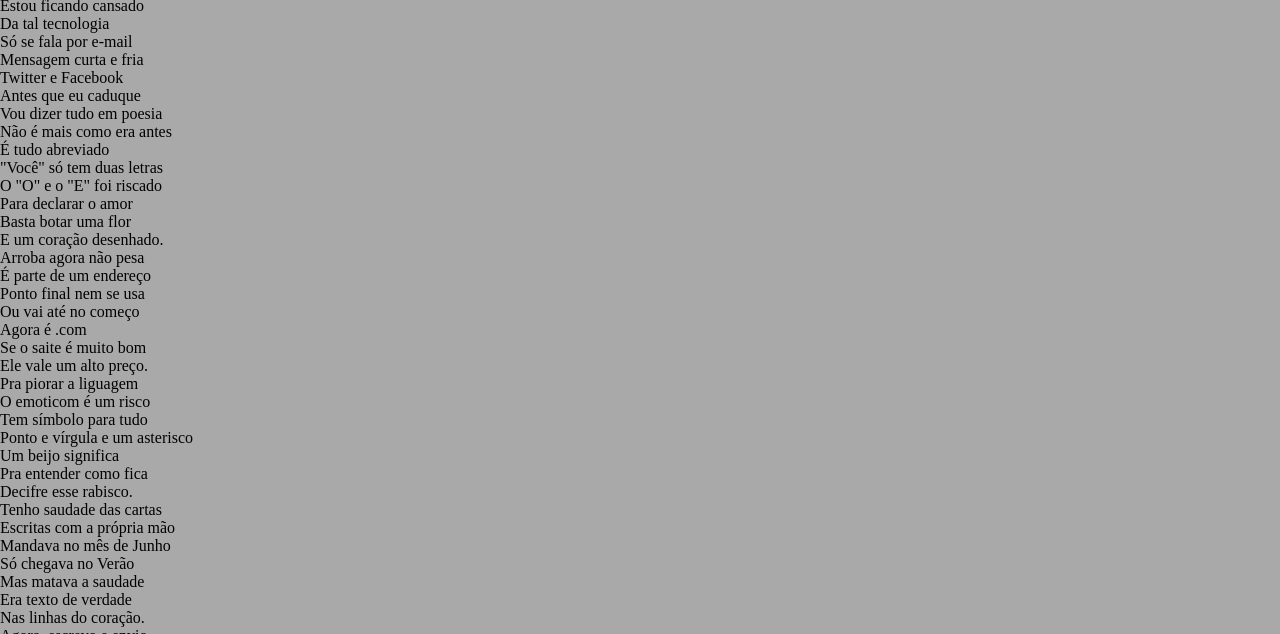
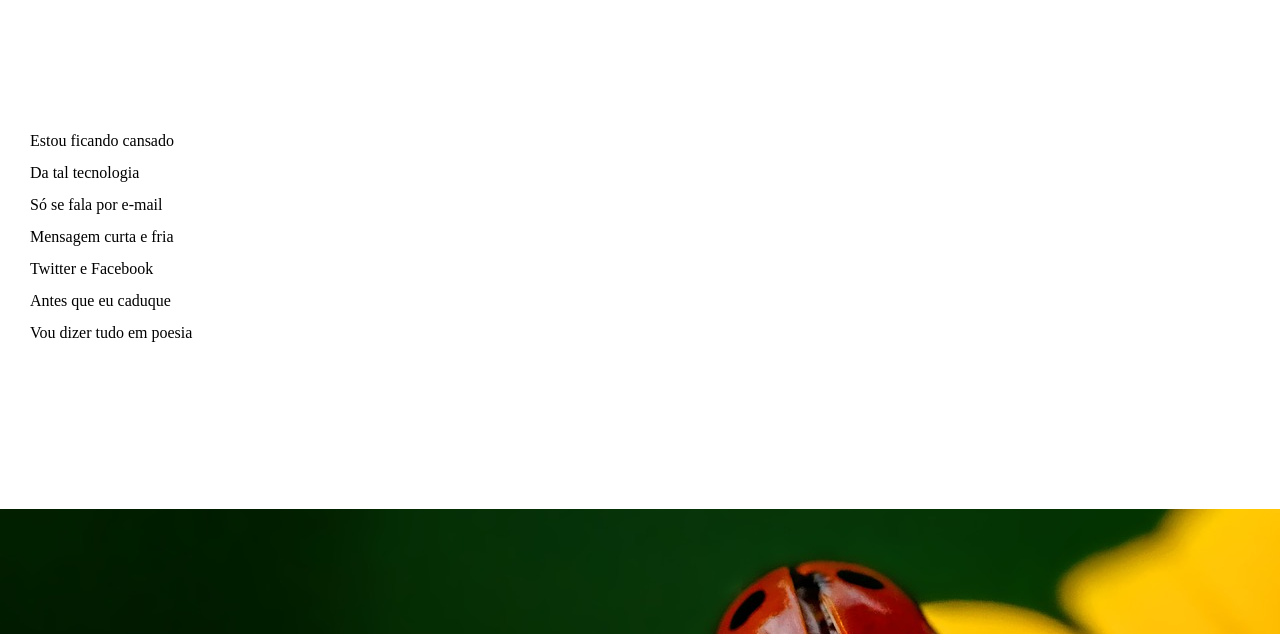
Before and after one commit to RuiPGonc/desafio_cap.19, a plain HTML site: page index.html in a window 1280 px wide. Shown: the part 158-792 px from the top of the page. Drawn offline with Linux system fonts and the light colour scheme.

Commit message:
finalizado

```diff
--- a/Style.css
+++ b/Style.css
@@ -16,6 +16,7 @@ header{
 header>h1{
     padding-top: 50px;
     font-variant: small-caps;
+    font-size: 10vm;
 }
 header > p{
     padding-bottom: 50px;
@@ -28,7 +29,36 @@ a{
 a:hover{
     text-decoration: underline;
 }
+section{
+    padding-top:10% ;
+    padding-bottom: 10%;
+    line-height: 2em;
+    padding-left: 30px;
+    font-size: 4.5vm;
+}
+section >p{
+    padding-bottom: 2em;
+}
 section.normal{
     background-color: white;
     color: black;
 }
+section.imagem{
+    background-color: rgb(35, 34, 34);
+    color: white;
+}
+#img_A{
+    background: black url("imagens/background001.jpg") center center no-repeat fixed;
+    background-attachment: fixed;
+    box-shadow: inset 6px 6px 13px opx rgba(0, 0, 0, 0.705);
+}
+#img_B{
+    background: black url("imagens/background002.jpg") center center no-repeat fixed;
+    background-attachment: fixed;
+    box-shadow: inset 6px 6px 13px opx rgba(0, 0, 0, 0.705);
+}
+section.imagem > p{
+    background-color: rgba(0, 0, 0, 0.114);
+    display: inline-block;
+    padding: 10px;
+}
--- a/index.html
+++ b/index.html
@@ -18,7 +18,7 @@
         </p>
     </header>
 
-<section classe="normal">
+<section class="normal">
     <p>
     Estou ficando cansado<br>
     Da tal tecnologia <br>
@@ -30,7 +30,7 @@
     </p>
 </section>
 
-<section classe="imagem">
+<section class="imagem" id="img_A">
     <p>
         Não é mais como era antes<br>
         É tudo abreviado<br>
@@ -42,7 +42,7 @@
     </p>
 </section>
 
-<section classe="normal">
+<section class="normal">
     <p>
         Arroba agora não pesa<br>
         É parte de um endereço<br>
@@ -65,7 +65,7 @@
     </p>
 </section>
 
-<section classe="imagem">
+<section class="imagem" id="img_B">
  <p>
      Tenho saudade das cartas<br>
         Escritas com a própria mão<br>
@@ -77,7 +77,7 @@
  </p>
 </section>
 
-<section classe="normal">
+<section class="normal">
       <p>
           Agora, escrevo e envio<br>
           Chegando na mesma hora<br>
```
